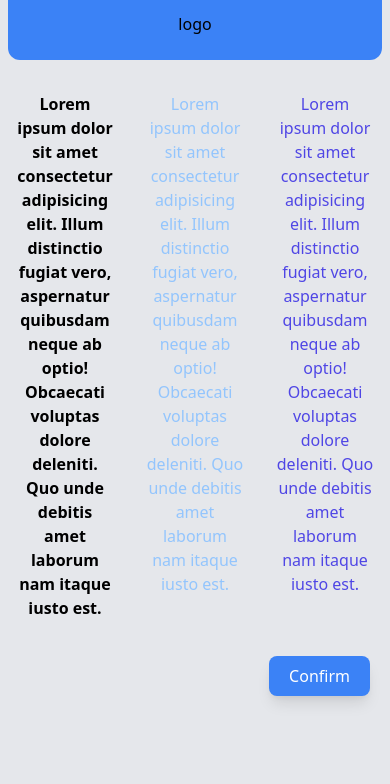
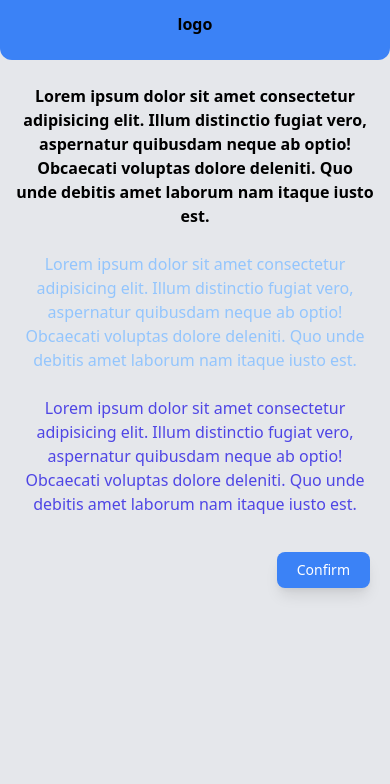
Before and after one commit to ary21/mytailwind-basic, a website built with Vite: page firstStep/index.html in a window 390 px wide. Shown: the part 60-844 px from the top of the page. Built offline with nearby package versions, Linux system fonts and the light colour scheme.

Commit message:
responsive

```diff
--- a/firstStep/index.html
+++ b/firstStep/index.html
@@ -10,24 +10,24 @@
 <body class="bg-gray-200">
     <h1 class="text-4xl font-bold text-center text-red-500">Hai Tailwind</h1>
 
-    <div class="p-6 m-2 rounded-xl bg-blue-500">
-        <h4 class="text-center">logo</h4>
+    <div class="p-6 m-2 rounded-xl bg-blue-500 max-w-md mx-auto">
+        <h4 class="text-center font-semibold">logo</h4>
     </div>
 
-    <div class="flex text-center mt-4">
-        <div class="w-1/3 p-2 m-2">
+    <div class="md:flex text-center mt-4">
+        <div class="sm:max-w-xl md:w-1/3 p-2 m-2">
             <p class="font-bold">Lorem ipsum dolor sit amet consectetur adipisicing elit. Illum distinctio fugiat vero, aspernatur quibusdam neque ab optio! Obcaecati voluptas dolore deleniti. Quo unde debitis amet laborum nam itaque iusto est.</p>
         </div>
-        <div class="w-1/3 p-2 m-2">
+        <div class="sm:max-w-xl md:w-1/3 p-2 m-2">
             <p class="text-blue-300">Lorem ipsum dolor sit amet consectetur adipisicing elit. Illum distinctio fugiat vero, aspernatur quibusdam neque ab optio! Obcaecati voluptas dolore deleniti. Quo unde debitis amet laborum nam itaque iusto est.</p>
         </div>
-        <div class="w-1/3 p-2 m-2">
+        <div class="sm:max-w-xl md:w-1/3 p-2 m-2">
             <p class="text-indigo-600">Lorem ipsum dolor sit amet consectetur adipisicing elit. Illum distinctio fugiat vero, aspernatur quibusdam neque ab optio! Obcaecati voluptas dolore deleniti. Quo unde debitis amet laborum nam itaque iusto est.</p>
         </div>
     </div>
 
     <div class="text-right p-5">
-        <button class="inline-block px-5 py-2 rounded-lg shadow-lg bg-blue-500 text-white">Confirm</button>
+        <button class="inline-block px-5 py-2 rounded-lg shadow-lg bg-blue-500 text-white text-sm">Confirm</button>
     </div>
 </body>
 </html>
```
